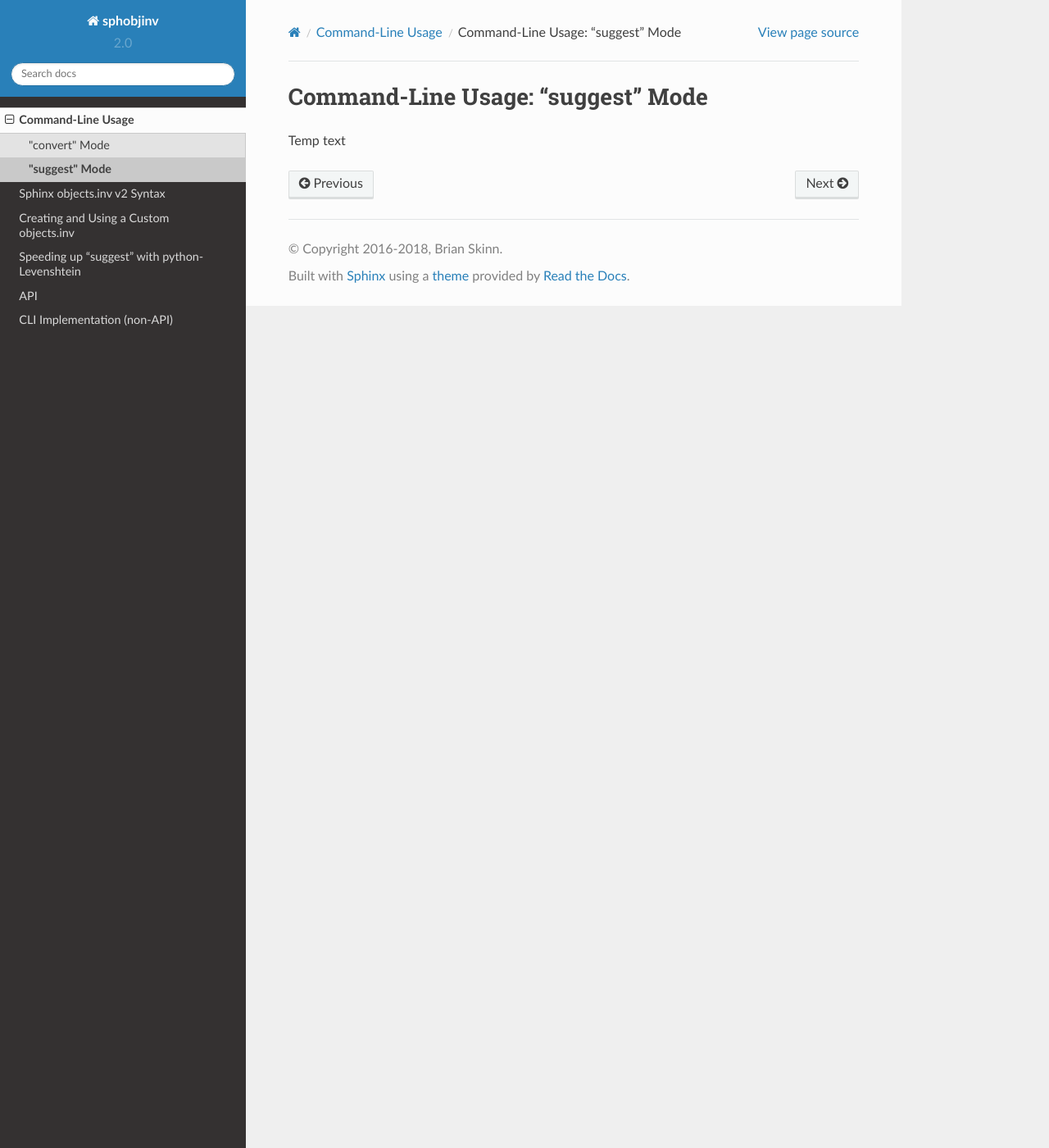
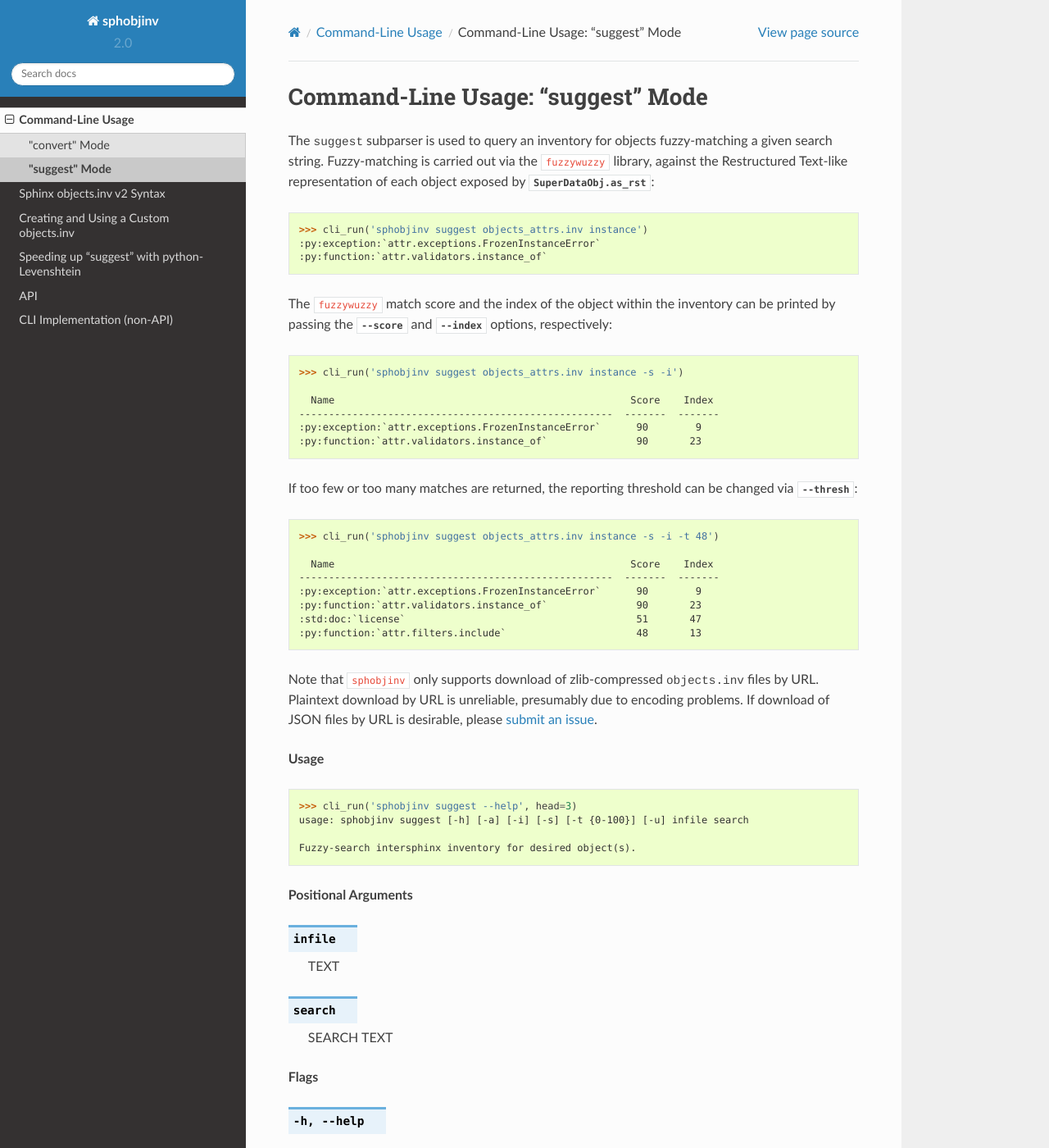
Before and after one commit to bskinn/sphobjinv, a Sphinx documentation site: the page built from doc/source/cli/suggest.rst, in a window 1280 px wide and 1400 px high. Shown: the whole window at 82% size. Built offline with Sphinx 7.4.7 and the Read the Docs theme 2.0.0, drawn with Linux system fonts in a browser that asks for light colours; some of the changed text lies outside the part shown.

Commit message:
DOC: Partial suggest draft; add zlib-only URL note
Some examples and description added for CLI suggest; still needs
argument details; might be enough examples.

Added warning to both convert and suggest CLI pages, that
URL downloads are only enabled for zlib inventory files.
Closes #54.

```diff
--- a/doc/source/cli/convert.rst
+++ b/doc/source/cli/convert.rst
@@ -74,6 +74,11 @@
     attr.Attribute py:class 1 api.html#$ -
     attr.Factory py:class 1 api.html#$ -
 
+Note that |soi| only supports download of zlib-compressed |objects.inv| files by URL.
+Plaintext download by URL is unreliable, presumably due to encoding problems.
+If download of JSON files by URL is desirable, please
+`submit an issue <https://github.com/bskinn/sphobjinv/issues>`__.
+
 **Usage**
 
 .. doctest:: convert_usage
--- a/doc/source/cli/suggest.rst
+++ b/doc/source/cli/suggest.rst
@@ -3,4 +3,95 @@
 Command-Line Usage: "suggest" Mode
 ==================================
 
-Temp text
+.. program:: sphobjinv suggest
+
+The |cour|\ suggest\ |/cour| subparser is used to query an inventory for objects
+fuzzy-matching a given search string. Fuzzy-matching is carried out via the
+|fuzzywuzzy|_ library, against the Restructured Text-like representation of each
+object exposed by :attr:`SuperDataObj.as_rst <sphobjinv.data.SuperDataObj.as_rst>`:
+
+.. doctest:: suggest_main
+
+    >>> cli_run('sphobjinv suggest objects_attrs.inv instance')
+    :py:exception:`attr.exceptions.FrozenInstanceError`
+    :py:function:`attr.validators.instance_of`
+    <BLANKLINE>
+
+The |fuzzywuzzy|_ match score and the index of the object within the inventory can
+be printed by passing the :option:`--score` and :option:`--index` options,
+respectively:
+
+.. doctest:: suggest_main
+
+    >>> cli_run('sphobjinv suggest objects_attrs.inv instance -s -i')  # doctest: +NORMALIZE_WHITESPACE
+    <BLANKLINE>
+      Name                                                  Score    Index
+    -----------------------------------------------------  -------  -------
+    :py:exception:`attr.exceptions.FrozenInstanceError`      90        9
+    :py:function:`attr.validators.instance_of`               90       23
+    <BLANKLINE>
+
+If too few or too many matches are returned, the reporting threshold can be changed
+via :option:`--thresh`:
+
+.. doctest:: suggest_main
+
+    >>> cli_run('sphobjinv suggest objects_attrs.inv instance -s -i -t 48')  # doctest: +NORMALIZE_WHITESPACE
+    <BLANKLINE>
+      Name                                                  Score    Index
+    -----------------------------------------------------  -------  -------
+    :py:exception:`attr.exceptions.FrozenInstanceError`      90        9
+    :py:function:`attr.validators.instance_of`               90       23
+    :std:doc:`license`                                       51       47
+    :py:function:`attr.filters.include`                      48       13
+    <BLANKLINE>
+
+Note that |soi| only supports download of zlib-compressed |objects.inv| files by URL.
+Plaintext download by URL is unreliable, presumably due to encoding problems.
+If download of JSON files by URL is desirable, please
+`submit an issue <https://github.com/bskinn/sphobjinv/issues>`__.
+
+**Usage**
+
+.. doctest:: suggest_usage
+
+    >>> cli_run('sphobjinv suggest --help', head=3)
+    usage: sphobjinv suggest [-h] [-a] [-i] [-s] [-t {0-100}] [-u] infile search
+    <BLANKLINE>
+    Fuzzy-search intersphinx inventory for desired object(s).
+
+**Positional Arguments**
+
+.. option:: infile
+
+    TEXT
+
+.. option:: search
+
+    SEARCH TEXT
+
+**Flags**
+
+.. option:: -h, --help
+
+    ...
+
+.. option:: -a, --all
+
+    ...
+
+.. option:: -i, --index
+
+    ...
+
+.. option:: -s, --score
+
+    ...
+
+.. option:: -t, --thresh
+
+    ...
+
+.. option:: -u, --url
+
+    ...
```
